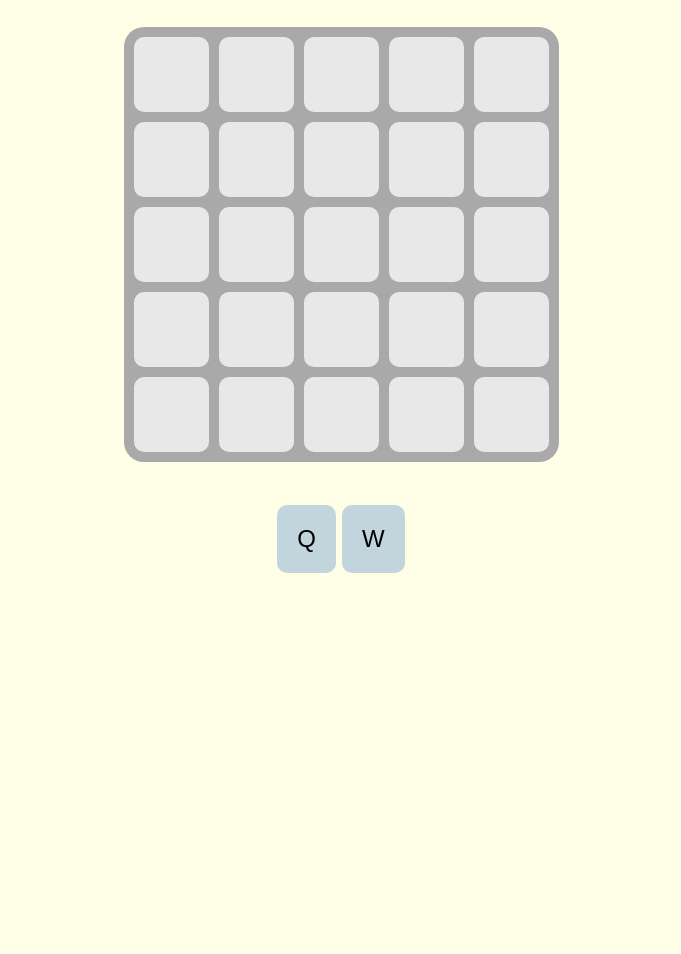
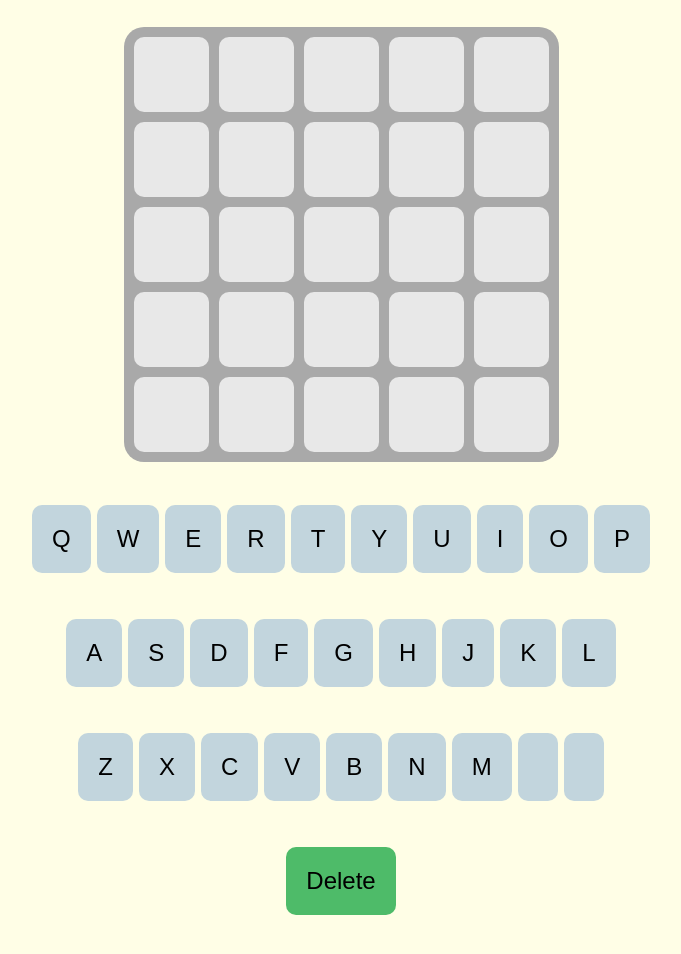
Before and after one commit to mjshelton12/Wordly, a plain HTML site: page index.html in a window 1280 px wide. Shown: the part 102-1056 px from the top of the page, without its empty margins (299-980 px from the left). Before the commit the page ends 800 px from the top, so only its background shows below. Drawn offline with Linux system fonts and the light colour scheme.

Commit message:
All letters appended to page

```diff
--- a/assets/css/style.css
+++ b/assets/css/style.css
@@ -55,4 +55,20 @@ body {
     border: none;
     cursor: pointer;
     margin: 3px;
+    flex-direction: row;
 }
+
+
+.keys {
+    flex-direction: row;
+}
+
+#delete {
+    padding: 20px;
+    font-size: x-large;
+    background-color: rgb(78, 187, 105);
+    border-radius: 10px 10px 10px 10px;
+    border: none;
+    cursor: pointer;
+    margin: 3px;
+}
--- a/assets/js/script.js
+++ b/assets/js/script.js
@@ -1,5 +1,8 @@
-const letters = document.querySelectorAll('.letter')
 const word1Box = document.getElementById('word-1-box')
+const deleteButton = document.getElementById('delete')
+const keyRow1 = document.getElementById('keys-row-1')
+const keyRow2 = document.getElementById('keys-row-2')
+const keyRow3 = document.getElementById('keys-row-3')
 
 const word1 = []
 const word2 = []
@@ -8,9 +11,37 @@ const word4 = []
 const word5 = []
 const word6 = []
 
+const row1 = "QWERTYUIOP"
+const row2 = "ASDFGHJKL"
+const row3 = "ZXCVBNM"
+
 var letterEntered = document.createElement("p");
 letterEntered.textContent = word1[0]
 word1Box.appendChild(letterEntered)
+
+function buildLetters() {
+    for(let i=0; i<row1.length; i++){
+        let key = document.createElement("button")
+        key.textContent = row1[i]
+        key.classList = "letter"
+        keyRow1.appendChild(key)
+    }
+    for(let i=0; i<row2.length; i++){
+        let key = document.createElement("button")
+        key.textContent = row2[i]
+        key.classList = "letter"
+        keyRow2.appendChild(key)
+    }
+    for(let i=0; i<row2.length; i++){
+        let key = document.createElement("button")
+        key.textContent = row3[i]
+        key.classList = "letter"
+        keyRow3.appendChild(key)
+    }
+}
+
+buildLetters()
+const letters = document.querySelectorAll('.letter')
 
 function fillBoxes() {
     word1Box.innerHTML = ""
@@ -33,6 +64,11 @@ function letterPress(letter){
     fillBoxes()
 }
 
+function deleteButtonPress(){
+    word1.pop()
+    fillBoxes()
+}
+
 letters.forEach(letter => {
 
     letter.addEventListener('click', event => {
@@ -41,4 +77,7 @@ letters.forEach(letter => {
 
  });
 
+ deleteButton.addEventListener("click", event => {
+    deleteButtonPress()})
+
  fillBoxes()
--- a/index.html
+++ b/index.html
@@ -14,10 +14,8 @@
     </div>
     <div class="container">
       <div class="game-box">
-        <div id="word-1-box" class="word-box">
-        </div>
-        <div class="word-box">
-        </div>
+        <div id="word-1-box" class="word-box"></div>
+        <div class="word-box"></div>
         <div class="word-box">
           <div class="letter-box"></div>
           <div class="letter-box"></div>
@@ -48,13 +46,13 @@
         </div>
       </div>
     </div>
+    <div class ="keys">
+      <div id="keys-row-1" class="container key-row"></div>
+      <div id="keys-row-2" class="container key-row"></div>
+      <div id="keys-row-3" class="container key-row"></div>
+    </div>
     <div class="container">
-      <button class="letter">
-        Q
-      </button>
-      <button class="letter">
-        W
-      </button>
+      <button id="delete">Delete</button>
     </div>
     <script src="./assets/js/script.js"></script>
   </body>
```
